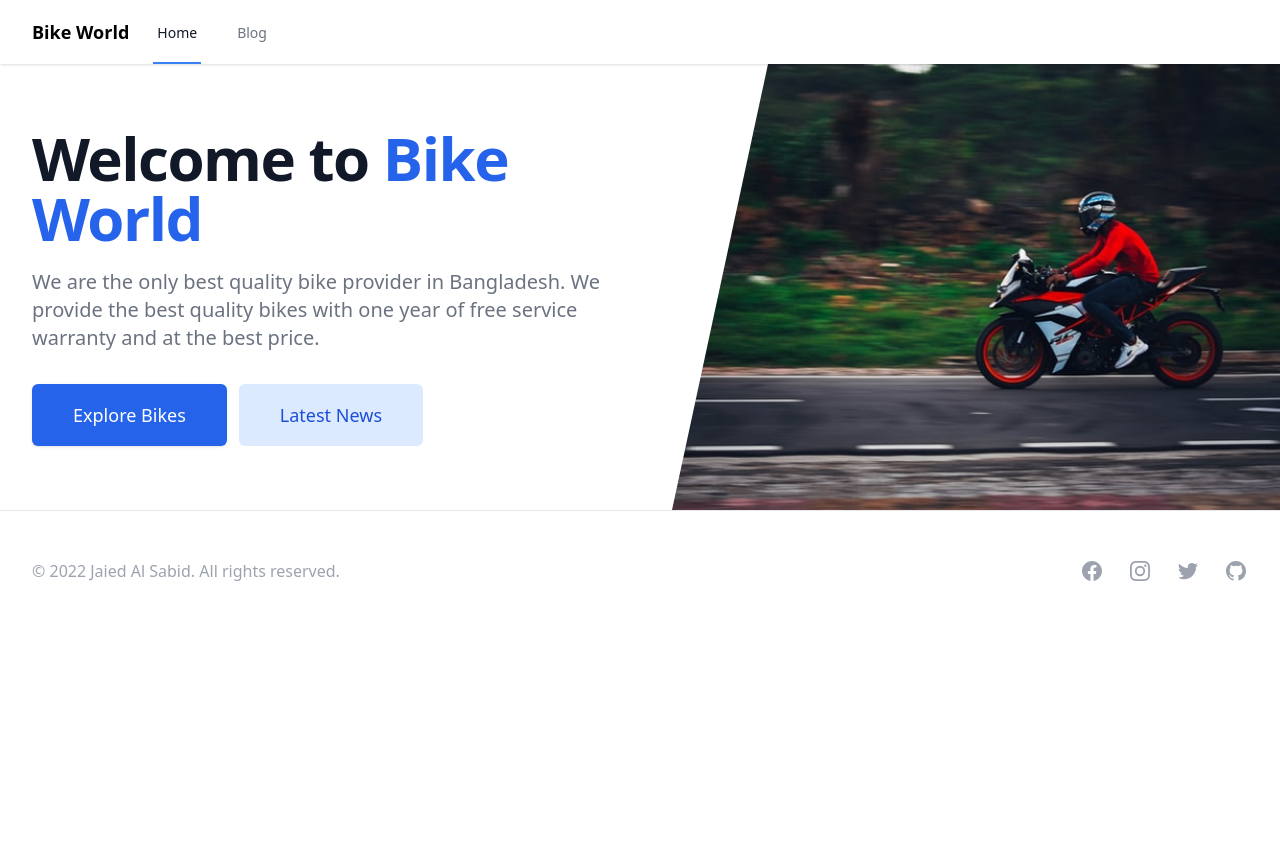
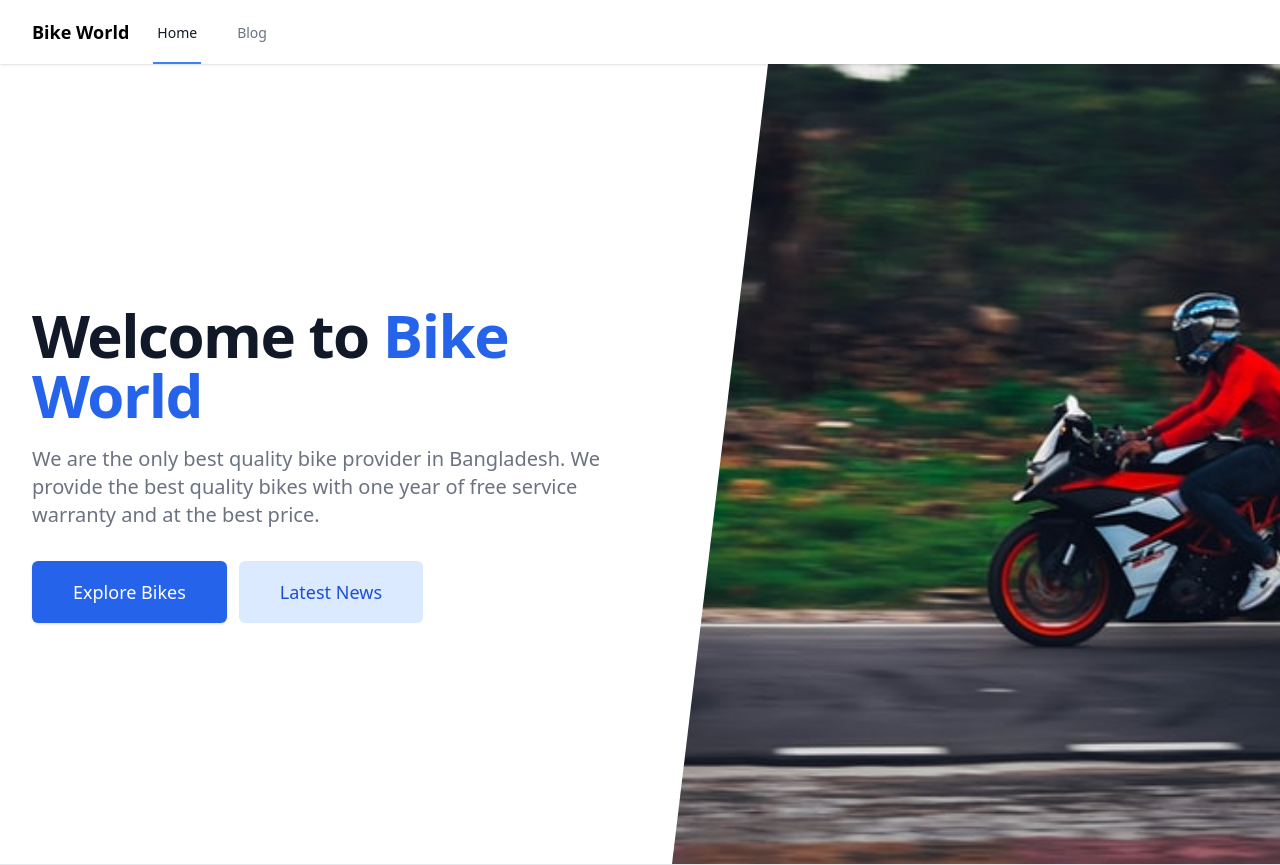
Before and after one commit to jaiedsabid/bike-world, a React (Vite) app: page / in a window 1280 px wide. Shown: the top 865 px of the page. Before the commit the page ends 800 px from the top, so only its background shows below. Built offline with nearby package versions, Linux system fonts and the light colour scheme.

Commit message:
Updated Hero section

```diff
--- a/src/components/Hero.jsx
+++ b/src/components/Hero.jsx
@@ -3,8 +3,8 @@ import React from 'react';
 const Hero = () => {
     return (
         <div className="relative bg-white overflow-hidden">
-            <div className="max-w-7xl mx-auto">
-                <div className="relative z-[1] py-4 bg-white sm:py-8 md:py-10 lg:max-w-2xl lg:w-full lg:py-14 xl:py-16">
+            <div className="max-w-7xl mx-auto lg:h-screen">
+                <div className="relative z-[1] py-4 bg-white sm:py-8 md:py-10 lg:max-w-2xl lg:w-full lg:py-14 xl:py-16 lg:h-full lg:flex lg:flex-col lg:justify-center">
                     <svg
                         className="hidden lg:block absolute right-0 inset-y-0 h-full w-48 text-white transform translate-x-1/2"
                         fill="currentColor"
```
